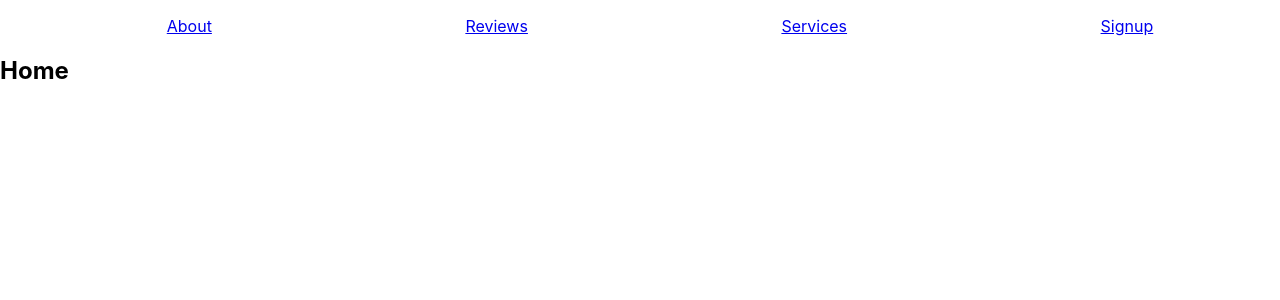
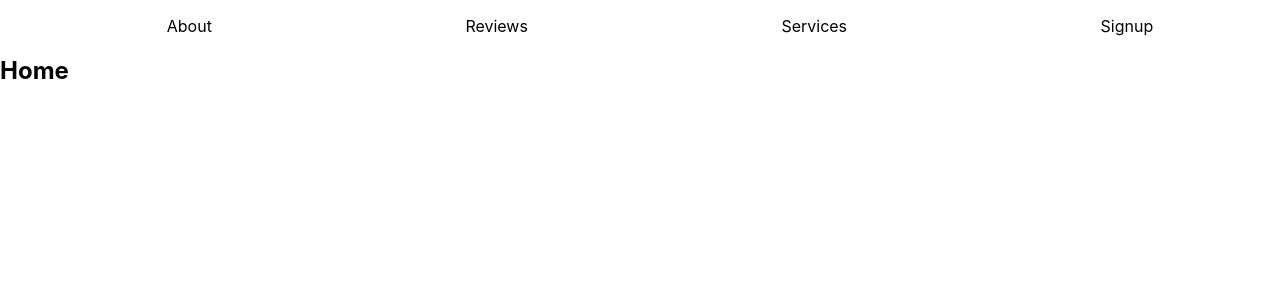
Before and after one commit to AagmanSuri/Pawtastic, a React (Create React App) app: page / in a window 1280 px wide. Shown: the top 300 px of the page. Built offline with nearby package versions, Linux system fonts and the light colour scheme.

Commit message:
nav update

```diff
--- a/src/components/Header/Header.css
+++ b/src/components/Header/Header.css
@@ -1,5 +1,10 @@
-#navLinks {
+#nav {
   list-style: none;
   display: flex;
   justify-content: space-around;
 }
+.NavLinks {
+  list-style: none;
+  text-decoration: none;
+  color: black;
+}
--- a/src/components/Header/Header.js
+++ b/src/components/Header/Header.js
@@ -5,27 +5,22 @@ import { Link } from "react-router-dom";
 const Header = () => {
   return (
     <div>
-      <ul id="navLinks">
-        <div>
-          <Link to="/">
+      <ul id="nav">
+        <Link className="NavLinks" to="/About">
           <li>About</li>
         </Link>
-        </div>
-        <div>
-          <Link to="/Reviews">
+
+        <Link className="NavLinks" to="/Reviews">
           <li>Reviews</li>
         </Link>
-        </div>
-        <div>
-          <Link to="/Services">
+
+        <Link className="NavLinks" to="/Services">
           <li>Services</li>
         </Link>
-        </div>
-        <div>
-          <Link to="/Signup">
+
+        <Link className="NavLinks" to="/Signup">
           <li>Signup</li>
         </Link>
-        </div>
       </ul>
     </div>
   );
```
Lines whose indentation alone changed are shown as unchanged.
